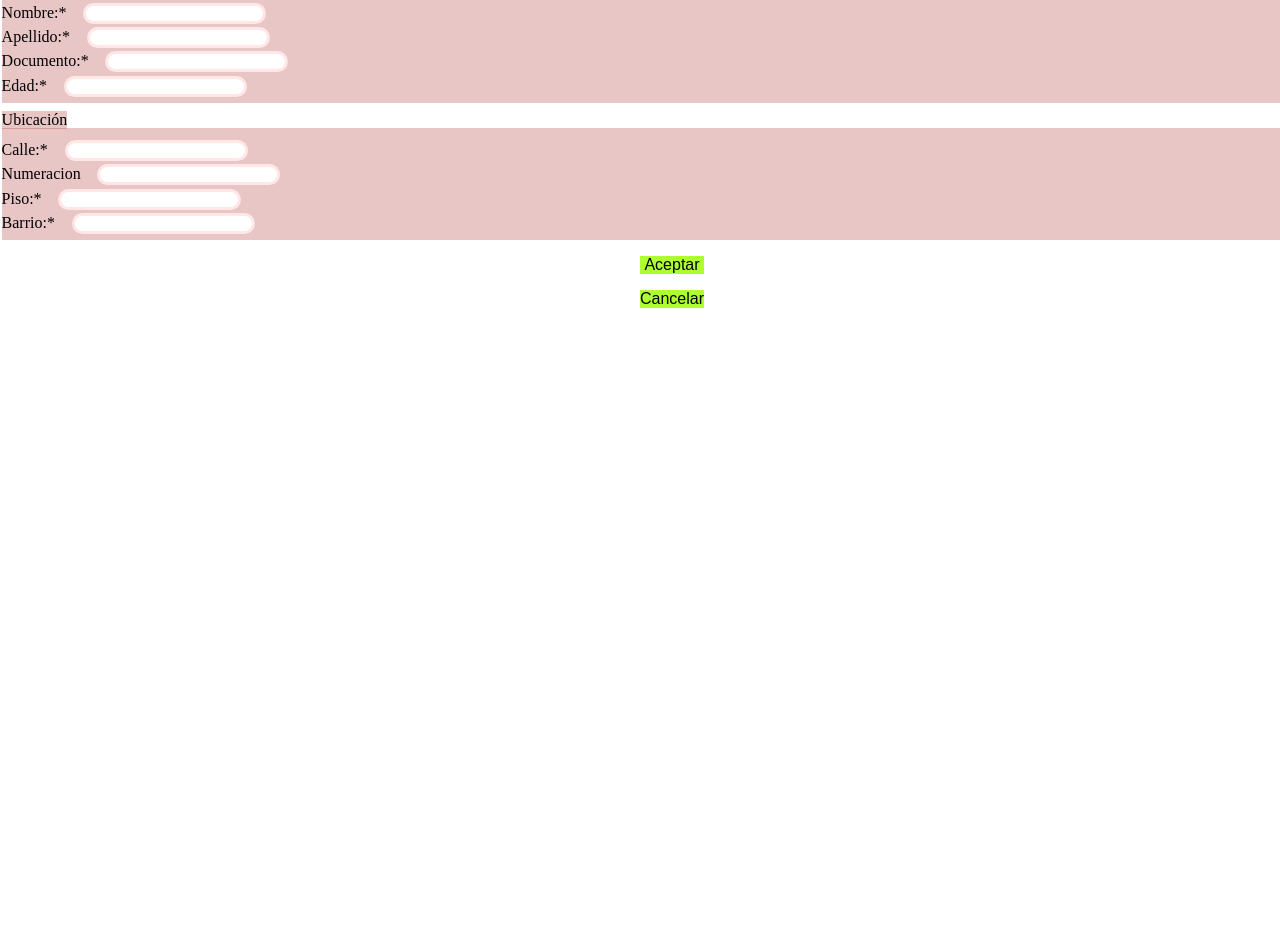
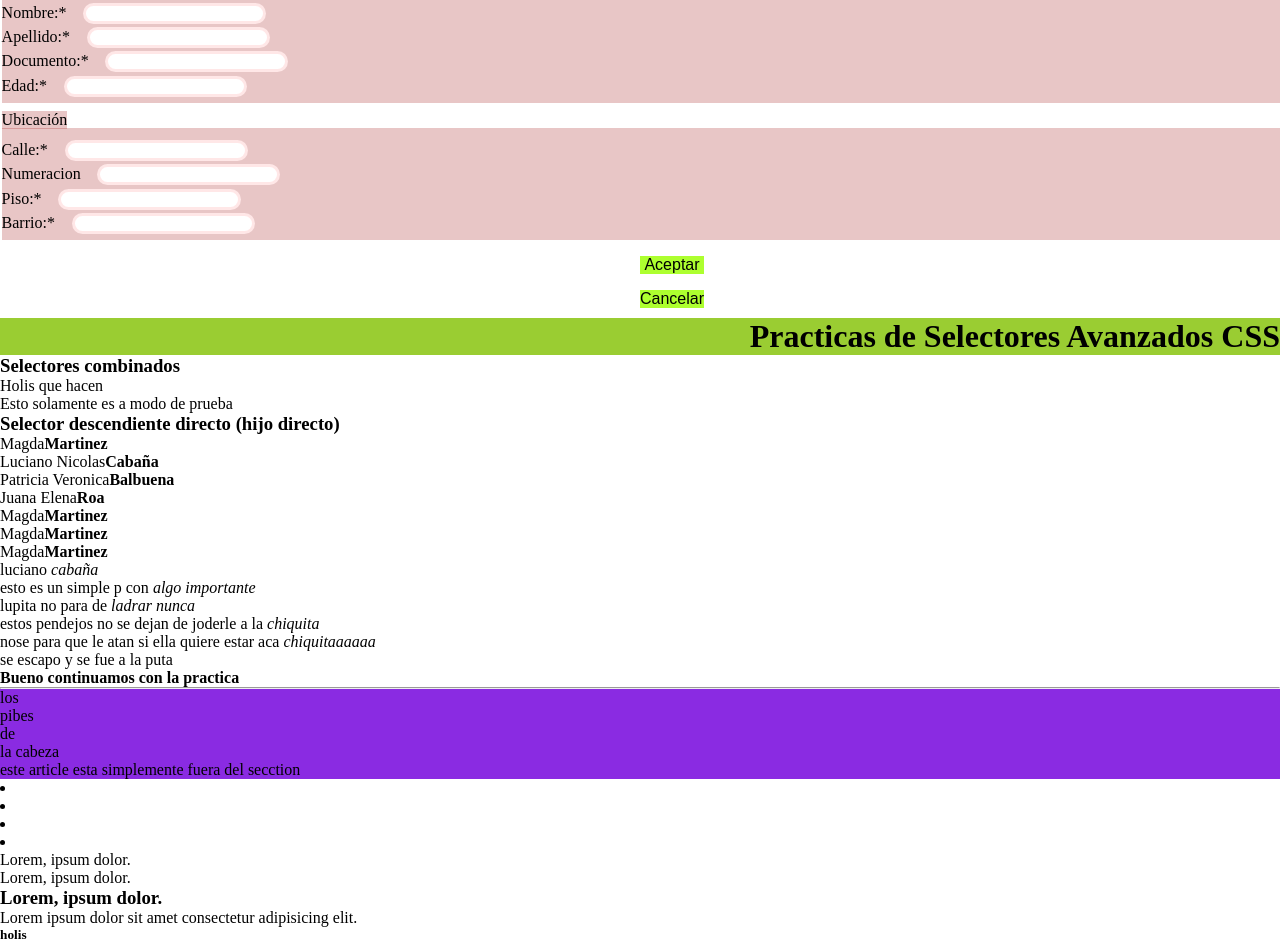
Before and after one commit to lncabana93/Ptacticas-anotaciones, a website built with Vite: page index.html in a window 1280 px wide. Shown: the part 3392-4335 px from the top of the page. Before the commit the page ends 3700 px from the top, so only its background shows below. Built offline with nearby package versions, Linux system fonts and the light colour scheme.

Commit message:
agregamos el article, el nav y otras lineas en modo de practica

```diff
--- a/index.html
+++ b/index.html
@@ -4,10 +4,10 @@
     <meta charset="UTF-8" />
     <meta name="viewport" content="width=device-width, initial-scale=1.0" />
     <link
-    rel="stylesheet"
-    href="https://cdnjs.cloudflare.com/ajax/libs/font-awesome/6.5.2/css/all.min.css"
-  />
- <!--  link para tener el logo de wp -->
+      rel="stylesheet"
+      href="https://cdnjs.cloudflare.com/ajax/libs/font-awesome/6.5.2/css/all.min.css"
+    />
+    <!--  link para tener el logo de wp -->
     <title>Mi practica</title>
   </head>
   <body>
@@ -365,19 +365,79 @@
 
       <fieldset class="mt10">
         <legend class="bt2">Ubicación</legend>
-       <div class="bt2"> <label for="calle">Calle:*</label>
-        <input type="text" name="calle" id="calle" required /></div>
-        <div class="bt2"><label for="num">Numeracion</label>
-          <input type="number" name="num" /></div>
-       <div class="bt2"> <label for="piso">Piso:*</label>
-        <input type="number" name="number" /></div>
-        <div class="bt2"><label for="barrio">Barrio:*</label>
-          <input type="text" name="barrio" /></div>
+        <div class="bt2">
+          <label for="calle">Calle:*</label>
+          <input type="text" name="calle" id="calle" required />
+        </div>
+        <div class="bt2">
+          <label for="num">Numeracion</label> <input type="number" name="num" />
+        </div>
+        <div class="bt2">
+          <label for="piso">Piso:*</label> <input type="number" name="number" />
+        </div>
+        <div class="bt2">
+          <label for="barrio">Barrio:*</label>
+          <input type="text" name="barrio" />
+        </div>
       </fieldset>
       <button class="mt10">Aceptar</button>
       <button class="mt10">Cancelar</button>
     </form>
 
+    <h2>Practicas de Selectores Avanzados CSS</h2>
+
+    <h3>Selectores combinados</h3>
+
+    <div>
+      <p>Holis que hacen</p>
+    </div>
+    <p>Esto solamente es a modo de prueba</p>
+
+    <h3>Selector descendiente directo (hijo directo)</h3>
+
+    <p>Magda<strong>Martinez</strong></p>
+    <p>Luciano Nicolas<strong>Cabaña</strong></p>
+    <p>Patricia Veronica<strong>Balbuena</strong></p>
+    <p>Juana Elena<strong>Roa</strong></p>
+    <p>Magda<strong>Martinez</strong></p>
+    <p>Magda<strong>Martinez</strong></p>
+    <p>Magda<strong>Martinez</strong></p>
+    <p>luciano <em>cabaña</em></p>
+    <p>esto es un simple p con <em>algo importante</em></p>
+    <p>lupita no para de <em>ladrar nunca</em></p>
+    <p>estos pendejos no se dejan de joderle a la <i>chiquita</i></p>
+    <p>nose para que le atan si ella quiere estar aca <i>chiquitaaaaaa</i></p>
+    <p>se escapo y se fue a la puta</p>
+
+    <h4>Bueno continuamos con <strong>la practica</strong></h4>
+
+    <hr>
+
+    <section id="importante" class="seccion-roja">
+      <article class="destacado">los</article>
+      <article>pibes</article>
+      <article>de</article>
+      <article class="destacado">la cabeza</article>
+    </section>
+<article>este article esta simplemente fuera del secction</article>
+
+<nav id="prueba" class="secion-greenyellow">
+    <li class="tunami"></li>
+    <li></li>
+    <li></li>
+    <li class="tunami"></li>
+</nav>
+
+<div>
+  <p>Lorem, ipsum dolor.</p>
+  <span>Lorem, ipsum dolor.</span>
+  <h3>Lorem, ipsum dolor.</h3>
+  <span>Lorem ipsum dolor sit amet consectetur adipisicing elit.</span>
+  <h5>holis</h5> <!-- no lo pinta de amarillo porque no es hermano del p -->
+</div>
+
+
+
     <script type="module" src="/main.js"></script>
   </body>
 </html>
```
